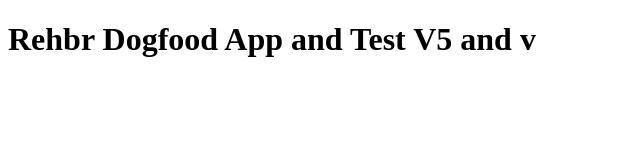
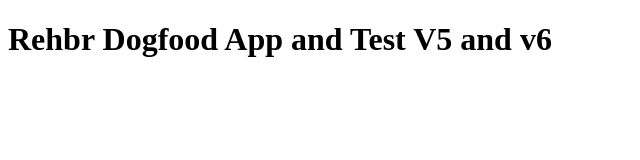
Before and after one commit to Fikretkt/rehbr-dogfood-app, a website: page index.html in a window 1280 px wide. Shown: the full height of the page, 0-640 px from the left. Drawn offline with Linux system fonts and the light colour scheme.

Commit message:
Update heading to reflect version change to v6

```diff
--- a/index.html
+++ b/index.html
@@ -1,5 +1,5 @@
 <!doctype html>
 <html lang="en">
   <head><meta charset="utf-8"><title>Rehbr Dogfood App</title></head>
-  <body><h1>Rehbr Dogfood App and Test V5 and v</h1></body>
+  <body><h1>Rehbr Dogfood App and Test V5 and v6</h1></body>
 </html>
```
